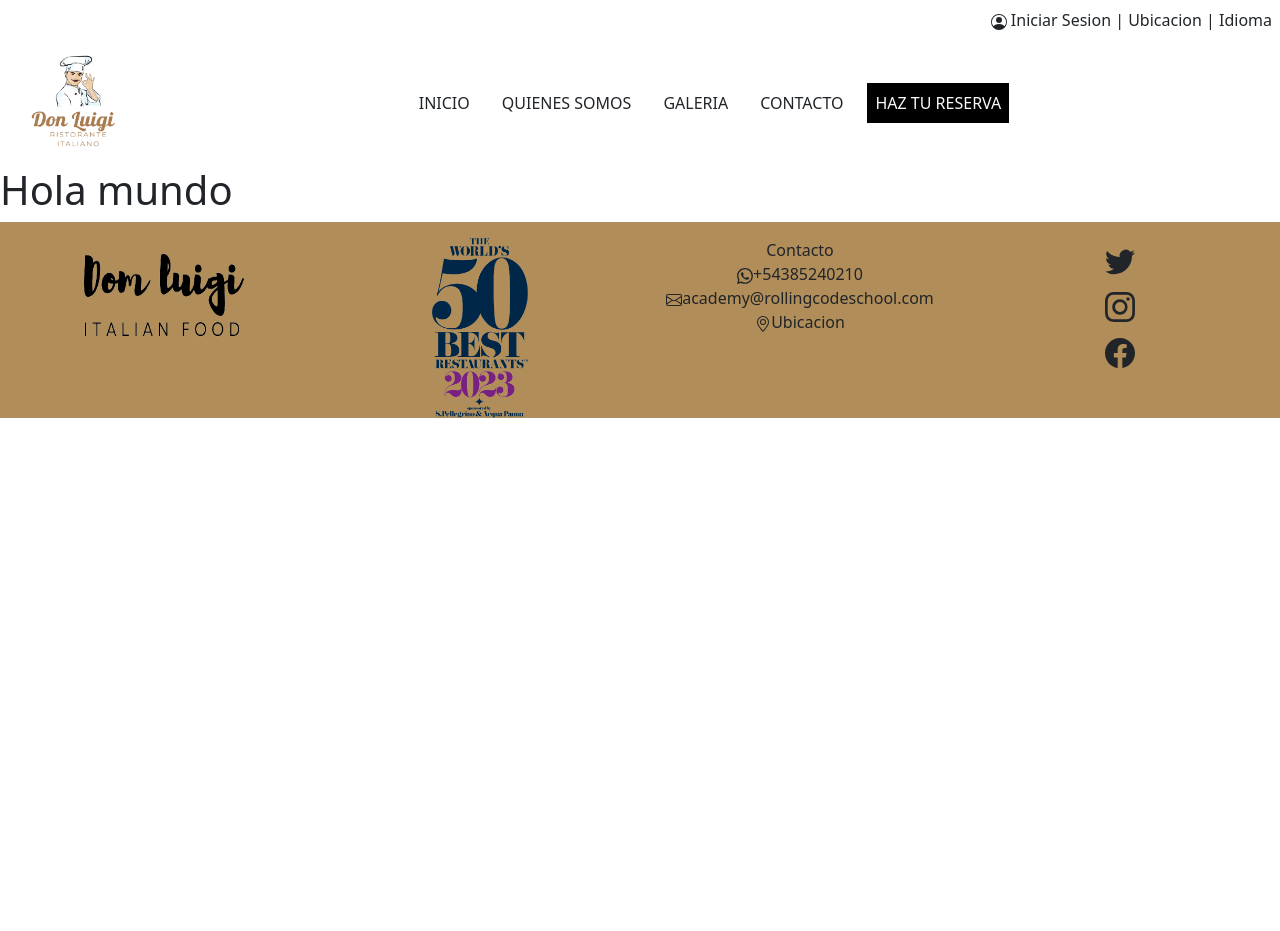
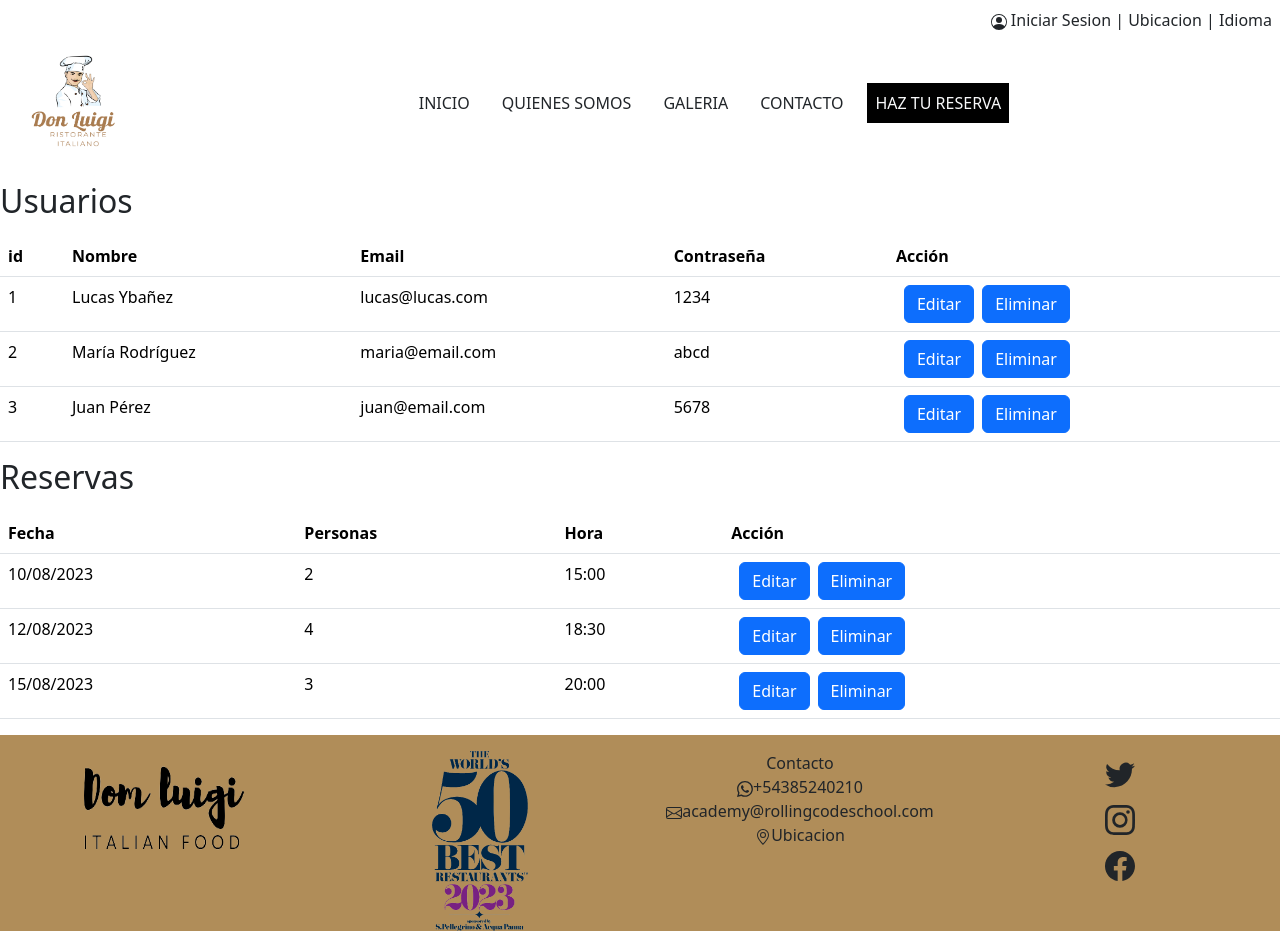
Before and after one commit to djauguust/Grupo2-TP3-Front-Restaurant-RollingCode, a React (Vite) app: page / in a window 1280 px wide. Before the commit the page ends 800 px from the top, so only its background shows below. Built offline with nearby package versions, Linux system fonts and the light colour scheme; data requests are answered from the project's data file.

Commit message:
Administrador: json server + get user + get reservas

```diff
--- /dev/null
+++ b/db.json
@@ -0,0 +1,39 @@
+{
+    "Reservas": [
+        {
+            "Fecha": "10/08/2023",
+            "CantidadDePersonas": "2",
+            "Hora": "15:00"
+        },
+        {
+            "Fecha": "12/08/2023",
+            "CantidadDePersonas": "4",
+            "Hora": "18:30"
+        },
+        {
+            "Fecha": "15/08/2023",
+            "CantidadDePersonas": "3",
+            "Hora": "20:00"
+        }
+    ],
+    "Usuarios": [
+        {
+            "id" : "1",
+            "Nombre": "Lucas Ybañez",
+            "Email": "lucas@lucas.com",
+            "Contrasena": "1234"
+        },
+        {
+            "id" : "2",
+            "Nombre": "María Rodríguez",
+            "Email": "maria@email.com",
+            "Contrasena": "abcd"
+        },
+        {
+            "id" : "3",
+            "Nombre": "Juan Pérez",
+            "Email": "juan@email.com",
+            "Contrasena": "5678"
+        }
+    ]
+}
--- a/package.json
+++ b/package.json
@@ -10,7 +10,11 @@
     "preview": "vite preview"
   },
   "dependencies": {
+    "axios": "^1.4.0",
+    "bootstrap": "^5.3.1",
+    "json-server": "^0.17.3",
     "react": "^18.2.0",
+    "react-bootstrap": "^2.8.0",
     "react-dom": "^18.2.0"
   },
   "devDependencies": {
--- /dev/null
+++ b/src/Components/TablaReservas.jsx
@@ -0,0 +1,64 @@
+import { useEffect, useState } from "react"
+import axios from "axios";
+import { Table, Button } from "react-bootstrap";
+
+const TablaReservas = () =>{
+    const [reservas, setReservas] = useState([]);
+
+    const URL= import.meta.env.VITE_API_RESERVAS;
+
+    useEffect(()=>{
+        const getReservas = async () =>{
+            const respuesta = await axios.get(URL).then((res)=>{
+                setReservas(res.data);
+                console.log(res.data);
+            }).catch ((response)=>{
+                switch (response.response.status) {
+                    case 404:
+                            alert("Página no encontrada de usuarios");
+                        break;
+                    case 500:
+                            alert("Sistema caído de usuarios");
+                        break;
+                }
+            })
+        }
+        getReservas();
+    }, []);
+
+    return(
+        <>
+            <h2 className="my-3">Reservas</h2>
+            <Table>
+                <thead>
+                    <tr>
+                        <th>Fecha</th>
+                        <th>Personas</th>
+                        <th>Hora</th>
+                        <th>Acción</th>
+                    </tr>
+                </thead>
+
+                <tbody>
+                    {
+                        reservas.map((reserv)=>(
+                            <>
+                                <tr>
+                                    <td>{reserv.Fecha}</td>
+                                    <td>{reserv.CantidadDePersonas}</td>
+                                    <td>{reserv.Hora}</td>
+                                    <td>
+                                        <Button className="mx-2">Editar</Button>
+                                        <Button>Eliminar</Button>
+                                    </td>
+                                </tr>
+                            </>
+                        ))
+                    }
+                </tbody>
+            </Table>
+        </>
+    )
+}
+
+export default TablaReservas
--- /dev/null
+++ b/src/Components/TablaUsuarios.jsx
@@ -0,0 +1,66 @@
+import { useEffect, useState } from "react"
+import axios from "axios";
+import { Table, Button } from "react-bootstrap";
+
+const TablaUsuarios = () =>{
+    const [usuarios, setUsuarios] = useState([]);
+
+    const URL= import.meta.env.VITE_API_USUARIOS;
+
+    useEffect(()=>{
+        const getUsuarios = async () =>{
+            const respuesta = await axios.get(URL).then((res)=>{
+                setUsuarios(res.data);
+                console.log(res.data);
+            }).catch ((response)=>{
+                switch (response.response.status) {
+                    case 404:
+                            alert("Página no encontrada de usuarios");
+                        break;
+                    case 500:
+                            alert("Sistema caído de usuarios");
+                        break;
+                }
+            })
+        }
+        getUsuarios();
+    }, []);
+
+    return(
+        <>
+            <h2 className="my-3">Usuarios</h2>
+            <Table>
+                <thead>
+                    <tr>
+                        <th>id</th>
+                        <th>Nombre</th>
+                        <th>Email</th>
+                        <th>Contraseña</th>
+                        <th>Acción</th>
+                    </tr>
+                </thead>
+
+                <tbody>
+                    {
+                        usuarios.map((user)=>(
+                            <>
+                                <tr>
+                                    <td>{user.id}</td>
+                                    <td>{user.Nombre}</td>
+                                    <td>{user.Email}</td>
+                                    <td>{user.Contrasena}</td>
+                                    <td>
+                                        <Button className="mx-2">Editar</Button>
+                                        <Button>Eliminar</Button>
+                                    </td>
+                                </tr>
+                            </>
+                        ))
+                    }
+                </tbody>
+            </Table>
+        </>
+    )
+}
+
+export default TablaUsuarios
--- a/src/pages/Administrador/Administrador.jsx
+++ b/src/pages/Administrador/Administrador.jsx
@@ -1,12 +1,15 @@
 import Header from "../../Components/Header";
 import Footer from "../../Components/Footer";
+import TablaUsuarios from "../../Components/TablaUsuarios";
+import TablaReservas from "../../Components/TablaReservas";
 
 const Admin = () =>{
 
     return(
         <>
             <Header/>
-            <h1>Hola mundo</h1>
+                <TablaUsuarios/>
+                <TablaReservas/>
             <Footer/>
         </>
     )
```
Also changed, not shown: 2 other files (tests, documents, lock files or other folders).
